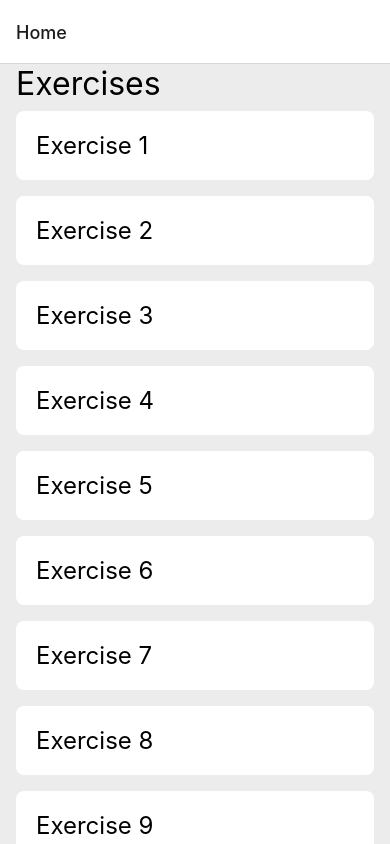
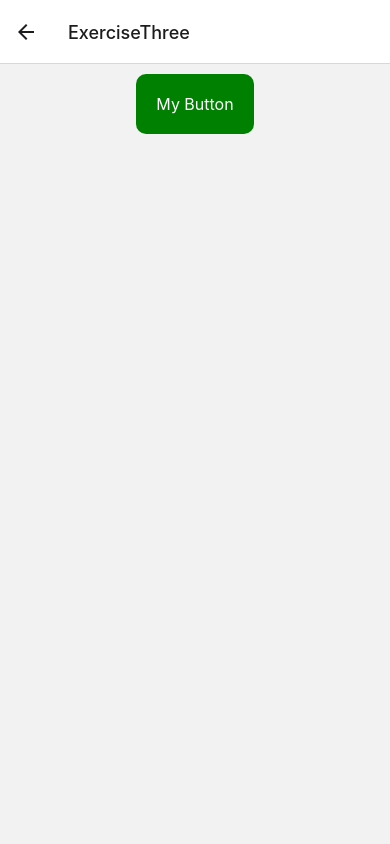
Before and after one commit to nicmalegre/react-native-fundamentals, a React Native app: screen /ExerciseThree in a window 390 px wide. Shown: the top 844 px of the page. Built offline with nearby package versions, Linux system fonts and the light colour scheme.

Commit message:
Complete exercise three

```diff
--- a/App.js
+++ b/App.js
@@ -5,6 +5,7 @@ import {createNativeStackNavigator} from '@react-navigation/native-stack';
 import {Home} from './src/screens/Home';
 import {ExerciseOne} from './src/screens/ExerciseOne';
 import {ExerciseTwo} from './src/screens/ExerciseTwo';
+import {ExerciseThree} from './src/screens/ExerciseThree';
 
 const Stack = createNativeStackNavigator();
 
@@ -15,6 +16,7 @@ const App = () => {
         <Stack.Screen name="Home" component={Home} />
         <Stack.Screen name="ExerciseOne" component={ExerciseOne} />
         <Stack.Screen name="ExerciseTwo" component={ExerciseTwo} />
+        <Stack.Screen name="ExerciseThree" component={ExerciseThree} />
       </Stack.Navigator>
     </NavigationContainer>
   );
--- /dev/null
+++ b/src/components/Button.js
@@ -0,0 +1,26 @@
+import React from 'react';
+import {TouchableWithoutFeedback, Text, StyleSheet, View} from 'react-native';
+
+const style = StyleSheet.create({
+  view: {
+    padding: 20,
+    backgroundColor: 'green',
+    maxWidth: 150,
+    borderRadius: 10,
+  },
+  text: {
+    textAlign: 'center',
+    color: 'white',
+    fontSize: 16,
+  },
+});
+
+export const Button = ({text = 'Button', onPress = () => {}}) => {
+  return (
+    <TouchableWithoutFeedback onPress={onPress}>
+      <View style={style.view}>
+        <Text style={style.text}>{text}</Text>
+      </View>
+    </TouchableWithoutFeedback>
+  );
+};
--- /dev/null
+++ b/src/screens/ExerciseThree.js
@@ -0,0 +1,20 @@
+/* eslint-disable no-alert */
+import React from 'react';
+import {View, StyleSheet} from 'react-native';
+
+import {Button} from '../components/Button';
+
+const style = StyleSheet.create({
+  sectionContainer: {
+    alignItems: 'center',
+    padding: 10,
+  },
+});
+
+export const ExerciseThree = () => {
+  return (
+    <View style={style.sectionContainer}>
+      <Button text="My Button" onPress={() => alert('Button press')} />
+    </View>
+  );
+};
```
